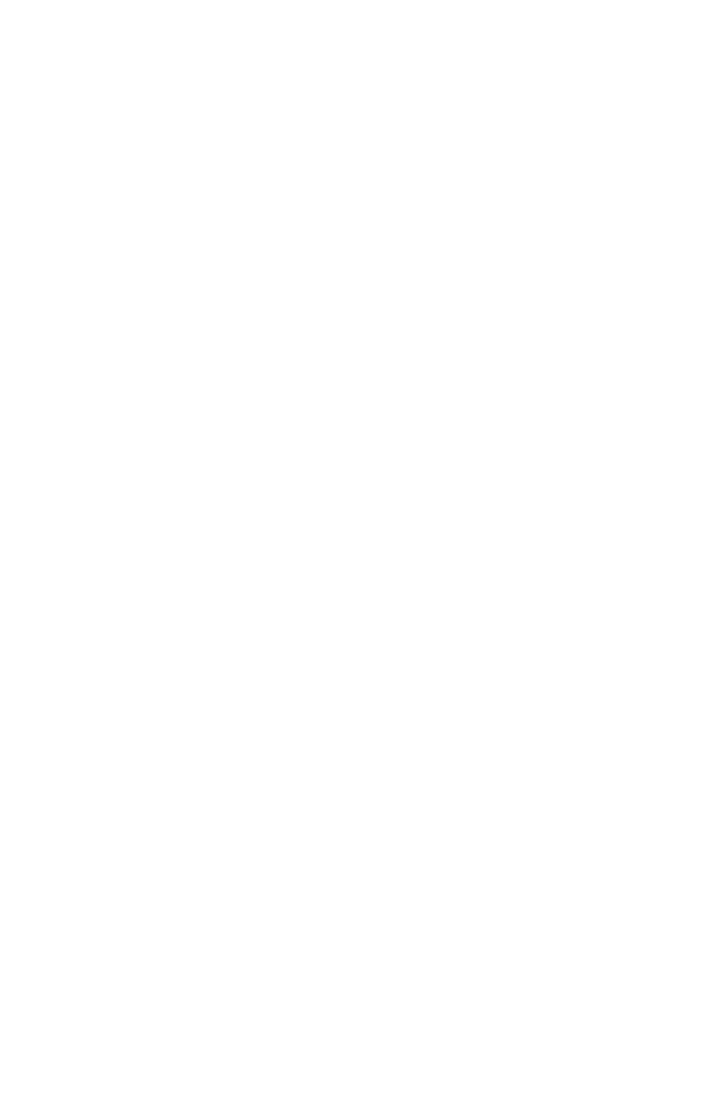
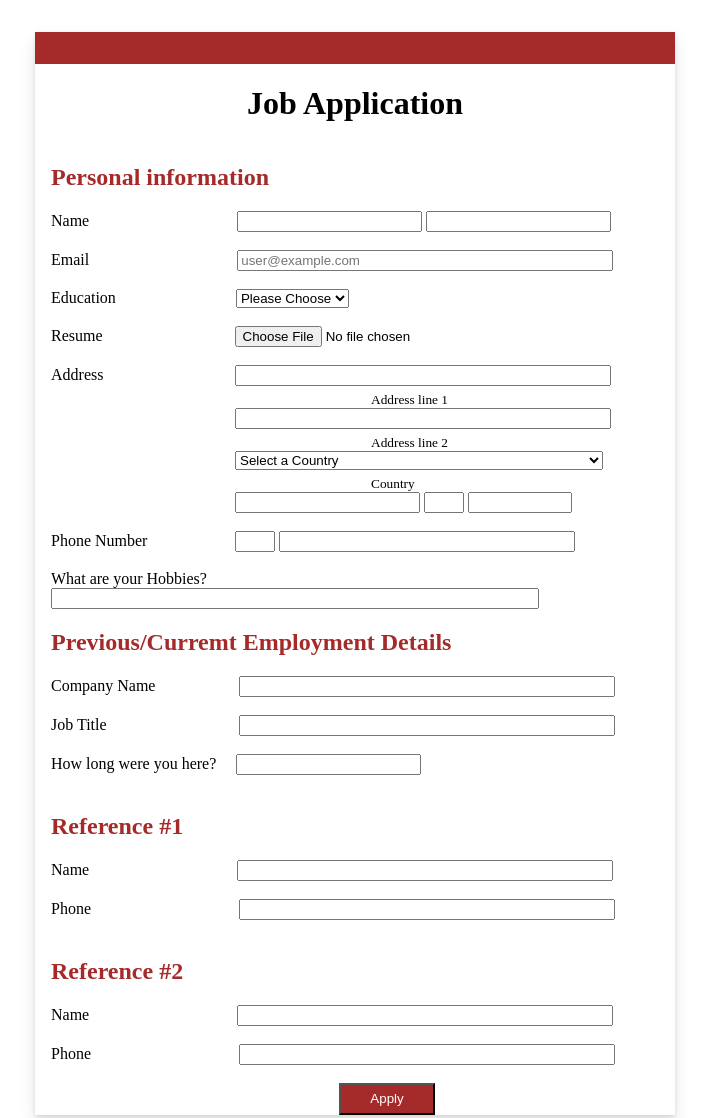
Before and after one commit to hamza-adeel-brainx/Job-Application, a plain HTML site: page html/index.html in a window 1280 px wide. Shown: the top 1118 px of the page, without its empty margins (445-1154 px from the left). Before the commit the page ends 800 px from the top, so only its background shows below. Drawn offline with Linux system fonts and the light colour scheme.

Commit message:
task Done

```diff
--- a/html/index.html
+++ b/html/index.html
@@ -1,12 +1,79 @@
 <!DOCTYPE html>
 <html lang="en">
-<head>
-    <meta charset="UTF-8">
-    <meta http-equiv="X-UA-Compatible" content="IE=edge">
-    <meta name="viewport" content="width=device-width, initial-scale=1.0">
-    <title>Document</title>
-</head>
-<body>
+  <head>
+    <meta charset="UTF-8" />
+    <meta http-equiv="X-UA-Compatible" content="IE=edge" />
+    <meta name="viewport" content="width=device-width, initial-scale=1.0" />
+    <title>Job application</title>
+    <link rel="stylesheet" href="../stylesheet/index.css" />
+  </head>
+  <body>
+    <header class="header"></header>
+    <h1>Job Application</h1>
 
-</body>
+    <section class="section-form">
+        <h2>Personal information</h2>
+      <form action="/action_page.php" method="get" id="form1">
+        <label for="fname">Name</label>
+        <input type="text" id="fname" name="fname" />
+        <input type="text" id="lname" name="lname" /><br /><br />
+        <label for="email">Email</label>
+        <input
+          type="email"
+          id="email"
+          name="email"
+          placeholder="user@example.com"
+        /><br /><br />
+        <label for="Education">Education</label>
+        <select name="Education" id="Education">
+          <option value="Please Choose">Please Choose</option>
+          <option value="BSSE">BSSE</option>
+          <option value="BS chem">BS chem</option>
+        </select>
+        <br /><br />
+        <label for="Resume">Resume</label>
+        <input type="file" id="Resume" name="Resume" /><br /><br />
+        <label for="Address">Address</label>
+        <input type="text" id="Address1" name="Address1" />
+         <sub id="sub-address">Address line 1</sub>
+        <input type="text" id="Address2" name="Address2" />
+        <sub id="sub-address">Address line 2</sub>
+        <select name="Country" id="Country">
+          <option value="Select a Country">Select a Country</option>
+          <option value="Pakistan">Pakistan</option>
+          <option value="USA">USA</option>
+        </select>
+        <sub id="sub-address">Country</sub>
+        <input type="text" id="City" name="City" />
+        <input type="text" id="State" name="State" />
+        <input type="number" id="ZipCode" name="ZipCode" /><br /><br />
+        <label for="PhoneNumber">Phone Number</label>
+        <input type="tel" id="Extension" name="Extension" />
+        <input type="tel" id="Number" name="Number" /><br /><br />
+        <label for="hobbies">What are your Hobbies?</label><br />
+        <input type="text" id="hobbies" name="hobbies" />
+
+        <h2>Previous/Curremt Employment Details</h2>
+        <label for="CompanyName">Company Name</label>
+        <input type="text" id="Cname" name="Cname" /><br /><br />
+        <label for="JobTitle">Job Title</label>
+        <input type="text" id="Jtitle" name="Jtitle" /><br /><br />
+        <label for="EmploymentTime">How long were you here?</label>
+        <input type="text" id="EmploymentTime" name="EmploymentTime" /><br /><br />
+
+        <h2>Reference #1</h2>
+        <label for="Name">Name</label>
+        <input type="text" id="Rname" name="Rname" /><br /><br />
+        <label for="Rphone">Phone</label>
+        <input type="tel" id="Rphone" name="Rphone" /><br /><br />
+
+        <h2>Reference #2</h2>
+        <label for="Name">Name</label>
+        <input type="text" id="Rname" name="Rname" /><br /><br />
+        <label for="Rphone">Phone</label>
+        <input type="tel" id="Rphone" name="Rphone" /><br /><br />
+      </form>
+      <button type="submit" form="form1" id="apply" value="Submit">Apply</button>
+    </section>
+  </body>
 </html>
--- /dev/null
+++ b/stylesheet/index.css
@@ -0,0 +1,98 @@
+
+.header {
+  background-color: brown;
+  width: 100%;
+  height: 2rem;
+}
+h1 {
+  text-align: center;
+
+}
+h2 {
+  color: brown;
+}
+body {
+  width: 40rem;
+  display: flex;
+  flex-direction: column;
+  justify-content: center;
+  box-shadow: 0 2px 4px rgba(0, 0, 0, .1), 0 8px 16px rgba(0, 0, 0, .1);
+  margin-left: 30rem;
+  margin-top: 2rem;
+}
+#fname {
+  margin-left: 9rem;
+}
+
+#email {
+  margin-left: 9rem;
+  width: 23rem;
+}
+#Resume {
+  margin-left: 8rem;
+}
+#Education {
+  margin-left: 7.25rem;
+}
+#Address1 {
+    margin-bottom: 0rem;
+  margin-left: 8rem;
+  width: 23rem;
+}
+#Address2 {
+  margin-left: 11.5rem;
+  margin-bottom: 0rem;
+  width: 23rem;
+}
+#sub-address{
+    margin-left: 20rem;
+}
+#Country {
+    margin-bottom: 0rem;
+  margin-left: 11.5rem;
+  width: 23rem;
+}
+#City {
+  margin-left: 11.5rem;
+}
+#State {
+  width: 2rem;
+}
+#ZipCode {
+  width: 6rem;
+}
+#Extension {
+  margin-left: 5.25rem;
+  width: 2rem;
+}
+#Number {
+    width:18rem
+}
+#hobbies{
+    width: 30rem;
+}
+#Cname{
+margin-left: 5rem;
+width:23rem
+}
+#Jtitle{
+    margin-left: 8rem ;
+    width:23rem
+}
+#EmploymentTime{
+    margin-left: 1rem;
+}
+#Rphone,#Rname{
+    margin-left: 9rem ;
+    width:23rem
+}
+#apply{
+background-color: brown;
+color: white;
+margin-left: 18rem;
+width: 6rem;
+height: 2rem;
+}
+.section-form{
+    padding-left: 1rem;
+}
```
